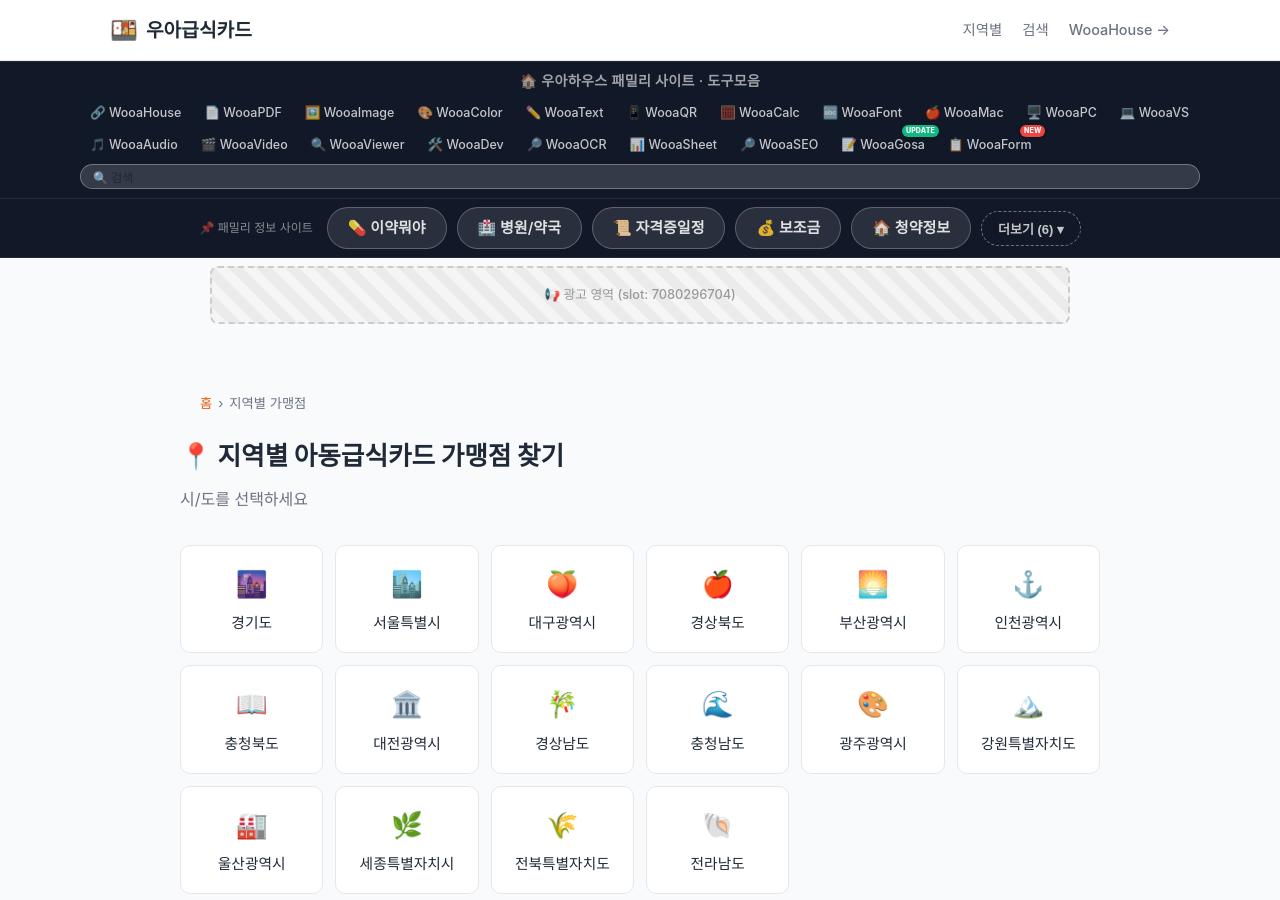
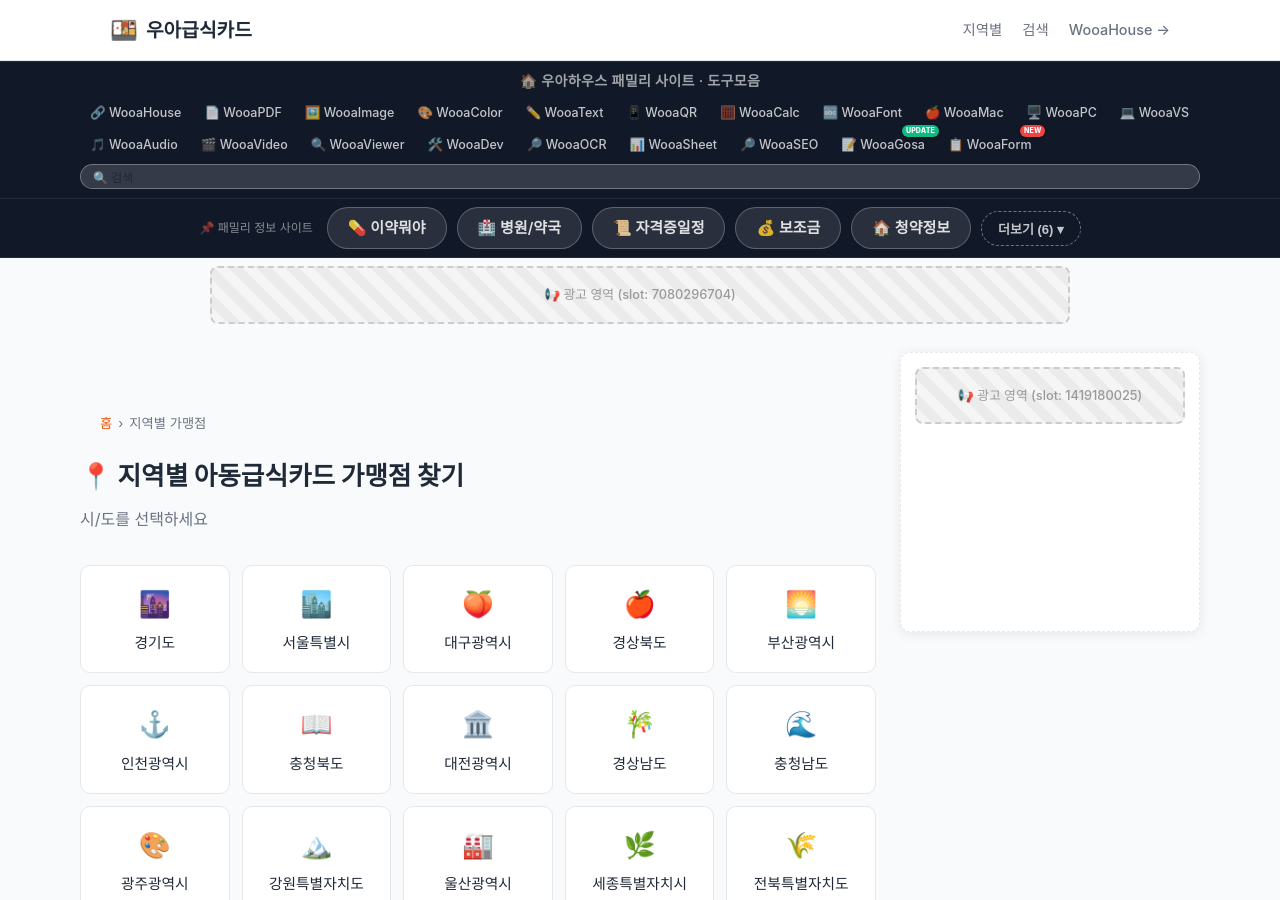
Before and after one commit to ingmaster83-code/wooakidmeal, a Jekyll site: the page built from region/index.html, in a window 1280 px wide and 900 px high. Built offline with Jekyll 4.4.1, drawn with Linux system fonts in a browser that asks for light colours; some web fonts are replaced.

Commit message:
Add sidebar ad (tool-sidebar) to layouts and region index pages that lacked it
Co-Authored-By: Claude Sonnet 5.5 <noreply@anthropic.com>

```diff
--- a/assets/css/main.css
+++ b/assets/css/main.css
@@ -440,3 +440,8 @@ img { max-width: 100%; height: auto; }
   background: #F1F5F9; border: 1px dashed #CBD5E1; border-radius: 6px;
   color: #94A3B8; font-size: .82rem; padding: 14px; text-align: center;
 }
+
+/* 사이드바 래퍼 안의 본문 블록은 열 너비에 맞춘다 */
+.page-with-sidebar > .side-main { min-width: 0; }
+.page-with-sidebar > .side-main > * { max-width: none; margin-left: 0; margin-right: 0; }
+.page-with-sidebar > .side-main > .section { padding-left: 0; padding-right: 0; }
--- a/region/index.html
+++ b/region/index.html
@@ -4,6 +4,8 @@ title: 지역별 아동급식카드 가맹점
 description: 시/도별 전국 아동급식카드 가맹점 목록. 경기, 서울, 대구 등 지역별로 검색하세요.
 ---
 
+<div class="page-with-sidebar" style="margin-top:20px;">
+<div class="side-main">
 <div class="section">
   <nav class="breadcrumb"><a href="/">홈</a> <span>›</span> <span>지역별 가맹점</span></nav>
   <h1 style="font-size:1.6rem;font-weight:800;margin:20px 0 8px;">📍 지역별 아동급식카드 가맹점 찾기</h1>
@@ -29,3 +31,6 @@ description: 시/도별 전국 아동급식카드 가맹점 목록. 경기, 서
   </div>
   <p style="color:#9CA3AF;font-size:.82rem;margin-top:20px;">※ 제주특별자치도는 현재 데이터 제공 기관이 없어 목록에서 제외되었습니다.</p>
 </div>
+</div>
+<aside class="tool-sidebar"></aside>
+</div>
```
